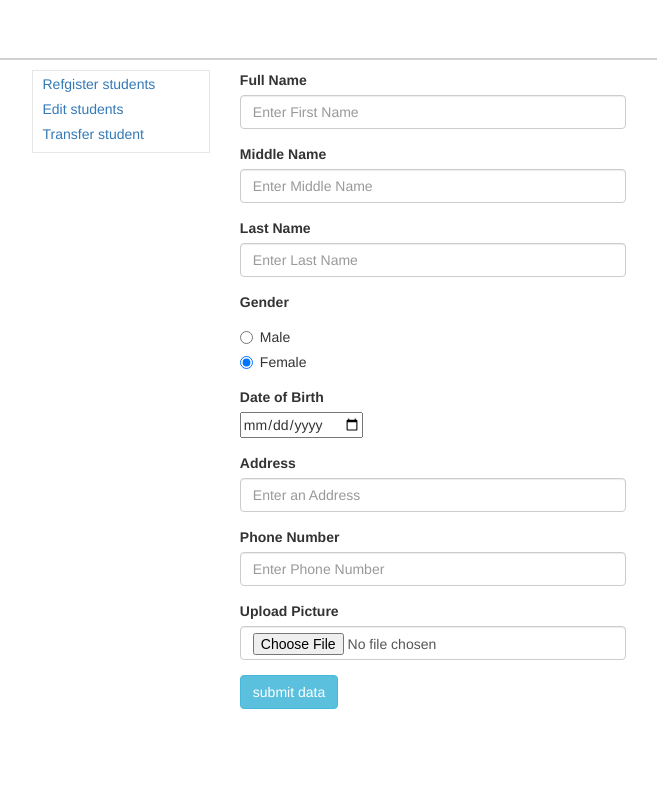
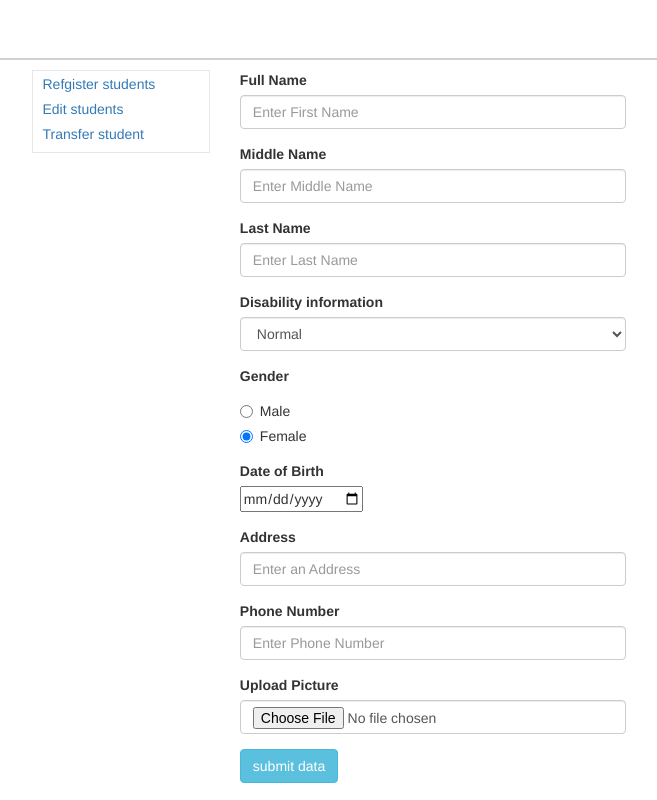
Before and after one commit to lyawile/smisres, a CodeIgniter app: page /smis/index.php/student/register in a window 1280 px wide. Shown: the whole page, without its empty margins (311-968 px from the left). Run offline with CodeIgniter, Linux system fonts and the light colour scheme.

Commit message:
vision and gender fields added

```diff
--- a/application/config/autoload.php
+++ b/application/config/autoload.php
@@ -52,7 +52,7 @@ $autoload['packages'] = array();
 |	$autoload['libraries'] = array('database', 'session', 'xmlrpc');
 */
 
-$autoload['libraries'] = array('database','form_validation');
+$autoload['libraries'] = array('database','form_validation', 'upload');
 
 
 /*
--- a/application/controllers/student.php
+++ b/application/controllers/student.php
@@ -27,6 +27,7 @@ class Student extends CI_Controller {
             $this->form_validation->set_rules('address', 'Address', 'required');
             $this->form_validation->set_rules('phonenumber', 'Phone Number', 'required');
             $this->form_validation->set_rules('dateOfBirth', 'Date of Birth', 'required');
+            $this->form_validation->set_rules('vision', 'Vision', 'required');
             //$this->form_validation->set_rules('pic', 'Picture URL', 'required');
             $config['upload_path'] = './uploads/';
             $config['allowed_types'] = 'gif|jpg|png';
--- a/application/models/student_modal.php
+++ b/application/models/student_modal.php
@@ -1,4 +1,5 @@
 <?php
+
 class Student_modal extends CI_Model {
 
     public function insertData() {
@@ -10,10 +11,9 @@ class Student_modal extends CI_Model {
             'gender' => $this->input->post('gender'),
             'birthDate' => $this->input->post('dateOfBirth'),
             'phoneNumber' => $this->input->post('phonenumber'),
-            'picUrl' => $this->upload->data()['file_name']
-
+            'picUrl' => $this->upload->data()['file_name'],
+            'vision' => $this->input->post('vision')
         );
-        var_dump($this->upload->data()['file_name']);
         $results = $this->db->insert('student', $data);
         if (isset($results)) {
             $data['successMessage'] = '<div class="success">data successfully saved</div>';
@@ -22,7 +22,9 @@ class Student_modal extends CI_Model {
             $this->form_validation->unset_field_data();
             $this->load->view('main', $data);
         } else {
-            echo 'no data saved';
+            $data['successMessage'] = '<div class="success" style="color: red;">There is an error</div>';
+            $data['content'] = 'student/register';
+            $this->load->view('main', $data);
         }
     }
 
--- a/application/views/main.php
+++ b/application/views/main.php
@@ -1,4 +1,3 @@
-
 <?php
 //$this->load->helper('url');
 ?>
--- a/application/views/student/register.php
+++ b/application/views/student/register.php
@@ -1,3 +1,4 @@
+
 <?php date_default_timezone_set('Africa/Dar_es_Salaam'); ?>
 <?php echo form_open_multipart('student/ingizaData'); ?>
 <?php echo $successMessage; ?>
@@ -43,6 +44,16 @@
     );
     echo form_input($data);
     ?>
+
+</div>
+<div class="form-group">
+    <span><?php echo form_error('vision') ?></span>
+    <label for="impairment">Disability information</label>
+    <select class="form-control" name="vision">
+        <option value="1">Blind</option>
+        <option value="2">Low vision</option>
+        <option selected="" value="0">Normal</option>
+    </select>
 
 </div>
 <div class="form-group">
```
